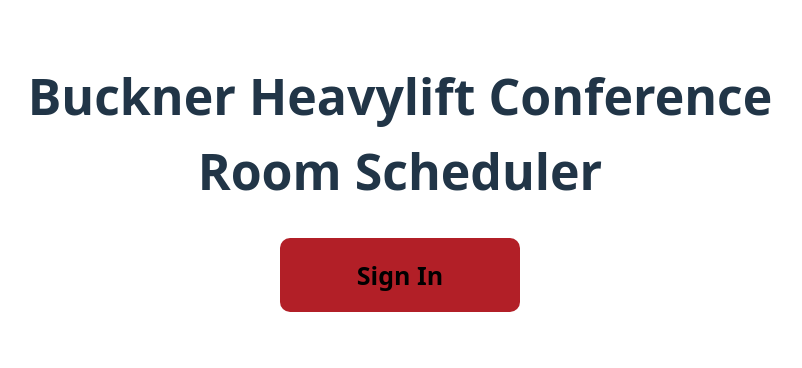
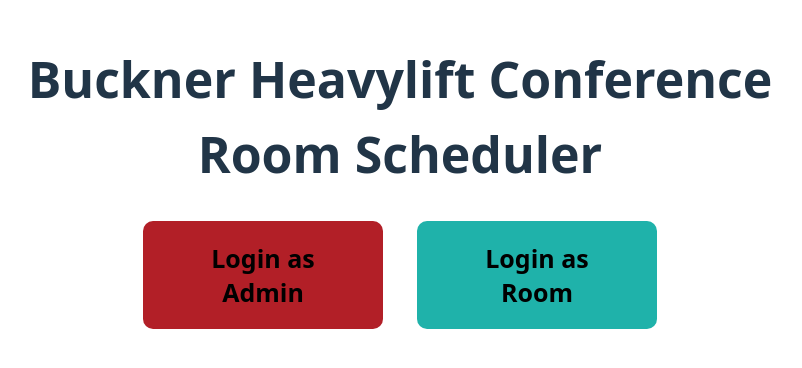
Before and after one commit to BucknerHeavyLiftCranes/ConRoom, a React (Vite) app: page / in a window 1280 px wide. Shown: the part 212-580 px from the top of the page, without its empty margins (240-1042 px from the left). Built offline with nearby package versions, Linux system fonts and the light colour scheme; no server answers.

Commit message:
Create 2 buttons to sign in as a room or an admin

```diff
--- a/src/components/ActionButtonModule/ActionButton.module.css
+++ b/src/components/ActionButtonModule/ActionButton.module.css
@@ -23,7 +23,7 @@
 }
 
 /*For the front page of the website*/
-.frontPageButton {
+.frontPageAdminButton {
     width: 15rem;
     display: flex;
     justify-content: center;
@@ -40,10 +40,36 @@
     transition: background-color 0.2s ease;
 }
 
-.frontPageButton:hover{
+.frontPageAdminButton:hover{
     background-color: hsl(357, 70%, 51%);
 }
 
-.frontPageButton:active{
+.frontPageAdminButton:active{
     transform: scale(0.95);
 }
+
+/*For the front page of the website*/
+.frontPageRoomButton {
+    width: 15rem;
+    display: flex;
+    justify-content: center;
+    align-items: center;
+    text-align: center;
+    font-size: 25px;
+    background-color: hsl(177, 70%, 41%);
+    border: none;
+    border-radius: 10px;
+    padding: 20px 40px;
+    margin: 5px;
+    cursor: pointer;
+    font-weight: bold;
+    transition: background-color 0.2s ease;
+}
+
+.frontPageRoomButton:hover{
+    background-color: hsl(177, 70%, 51%);
+}
+
+.frontPageRoomButton:active{
+    transform: scale(0.95);
+}
--- a/src/pages/auth/LoginModule/Login.jsx
+++ b/src/pages/auth/LoginModule/Login.jsx
@@ -29,11 +29,19 @@ function Login() {
 
         <br/>
 
+        <div className={styles.buttonControls}>
         <ActionButton
-            label="Sign In"
+            label="Login as Admin"
             action={startExternalLogin}
-            overrideStyles="frontPageButton"
+            overrideStyles="frontPageAdminButton"
         />
+
+        <ActionButton
+            label="Login as Room"
+            action={() => {}}
+            overrideStyles="frontPageRoomButton"
+        />
+        </div>
     </div>
   )
 }
--- a/src/pages/auth/LoginModule/Login.module.css
+++ b/src/pages/auth/LoginModule/Login.module.css
@@ -12,3 +12,10 @@
     font-weight: bold;
     text-align: center;
 }
+
+.buttonControls {
+    display: flex;
+    justify-content: space-between;
+    align-items: center;
+    gap: 1.5em;
+}
```
